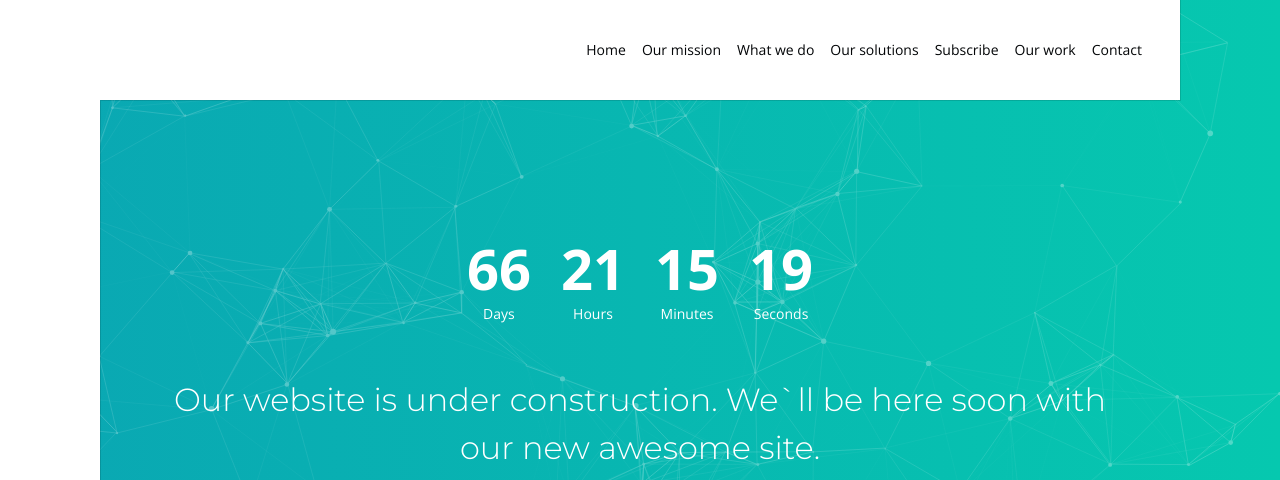
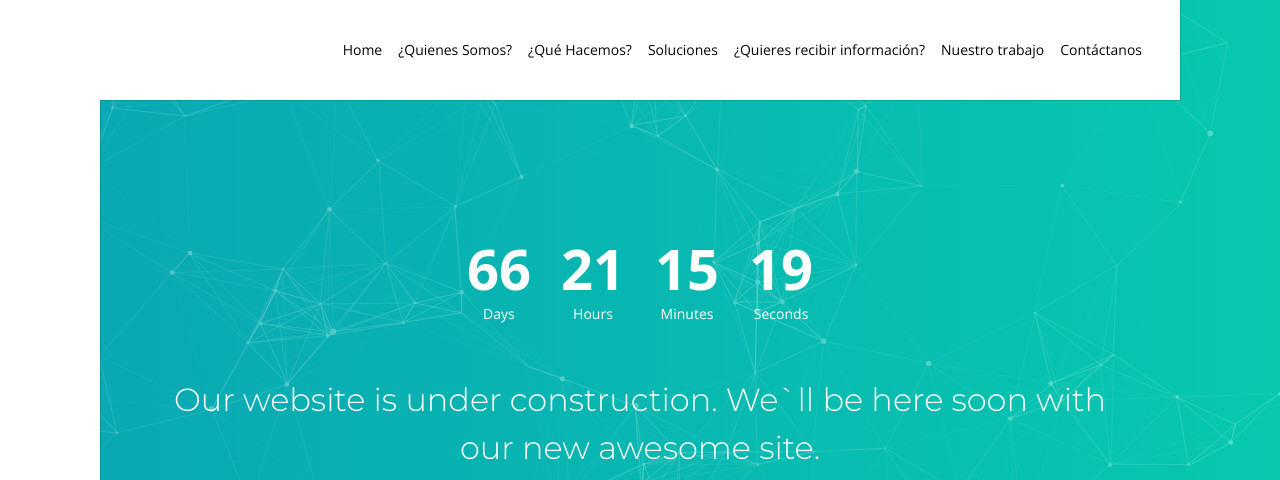
Before and after one commit to CubeSquad/CsV2, a plain HTML site: page countdown-animated-gradient-background-particles-constellation.html in a window 1280 px wide. Shown: the top 480 px of the page. Drawn offline with nearby package versions, Linux system fonts and the light colour scheme; a script that the page names is missing.

Commit message:
Edición de menú

```diff
--- a/countdown-animated-gradient-background-particles-constellation.html
+++ b/countdown-animated-gradient-background-particles-constellation.html
@@ -2,11 +2,11 @@
 <html lang="en">
 	<head>
 
-		<title>Home | Petri - Creative Coming Soon Template</title>
+		<title>CubeSquad | Geek Services</title>
 
 		<meta charset="utf-8">
 		<meta name="viewport" content="width=device-width, initial-scale=1">
-		<meta name="description" content="">
+		<meta name="description" content="CubeSquad es un grupo de amigos que dedican su tiempo a realizar los más exigentes requerimientos de sus clientes, manejando proyectos de alta importancia y con la mayor profesionalidad del mercado. ¿Tienes algo en mente? Contáctanos!">
 		<meta name="keywords" content="">
 		<meta name="author" content="Erilisdesign.com">
 
@@ -65,22 +65,22 @@
 									<a href="#home">Home</a>
 								</li>
 								<li>
-									<a href="#our-mission">Our mission</a>
+									<a href="#our-mission">¿Quienes Somos?</a>
 								</li>
 								<li>
-									<a href="#what-we-do">What we do</a>
+									<a href="#what-we-do">¿Qué Hacemos?</a>
 								</li>
 								<li>
-									<a href="#our-solutions">Our solutions</a>
+									<a href="#our-solutions">Soluciones</a>
 								</li>
 								<li>
-									<a href="#subscribe">Subscribe</a>
+									<a href="#subscribe">¿Quieres recibir información?</a>
 								</li>
 								<li>
-									<a href="#our-work">Our work</a>
+									<a href="#our-work">Nuestro trabajo</a>
 								</li>
 								<li>
-									<a href="#contact">Contact</a>
+									<a href="#contact">Contáctanos</a>
 								</li>
 							</ul>
 						</nav>
```
